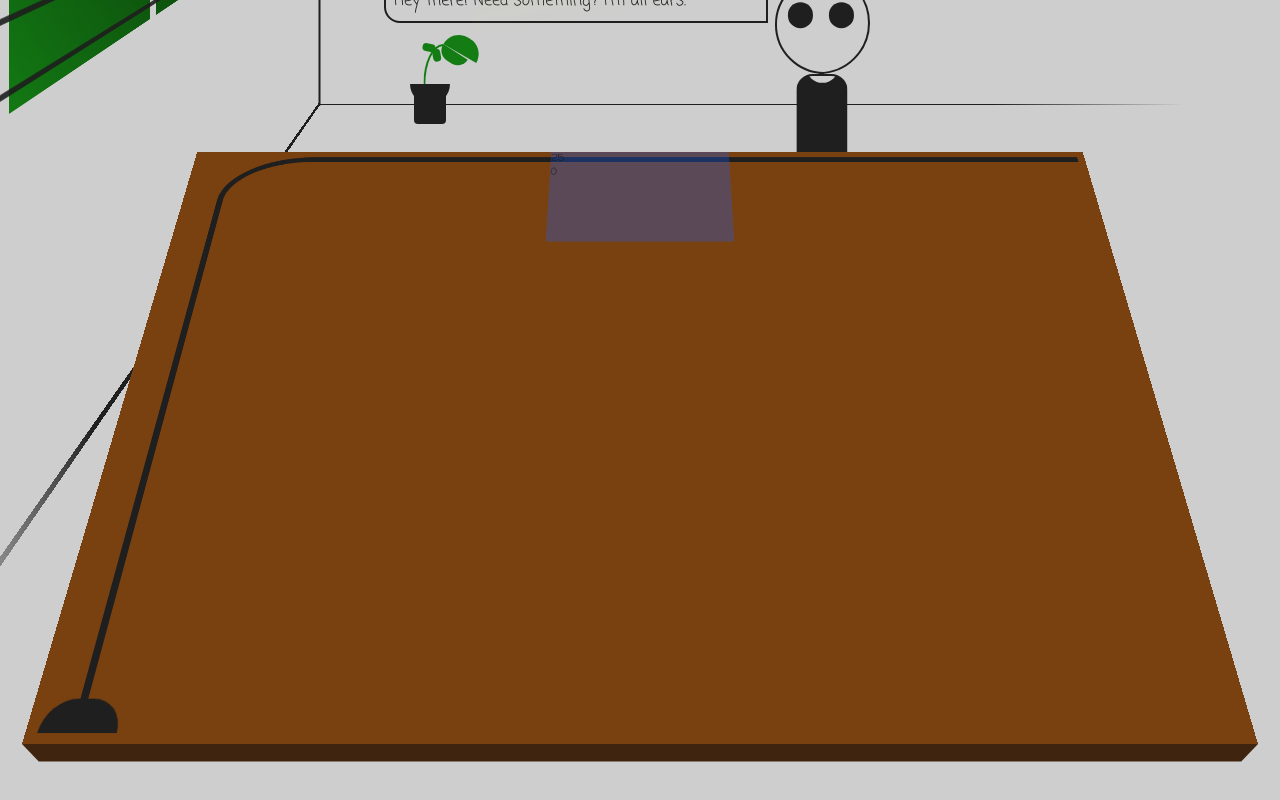
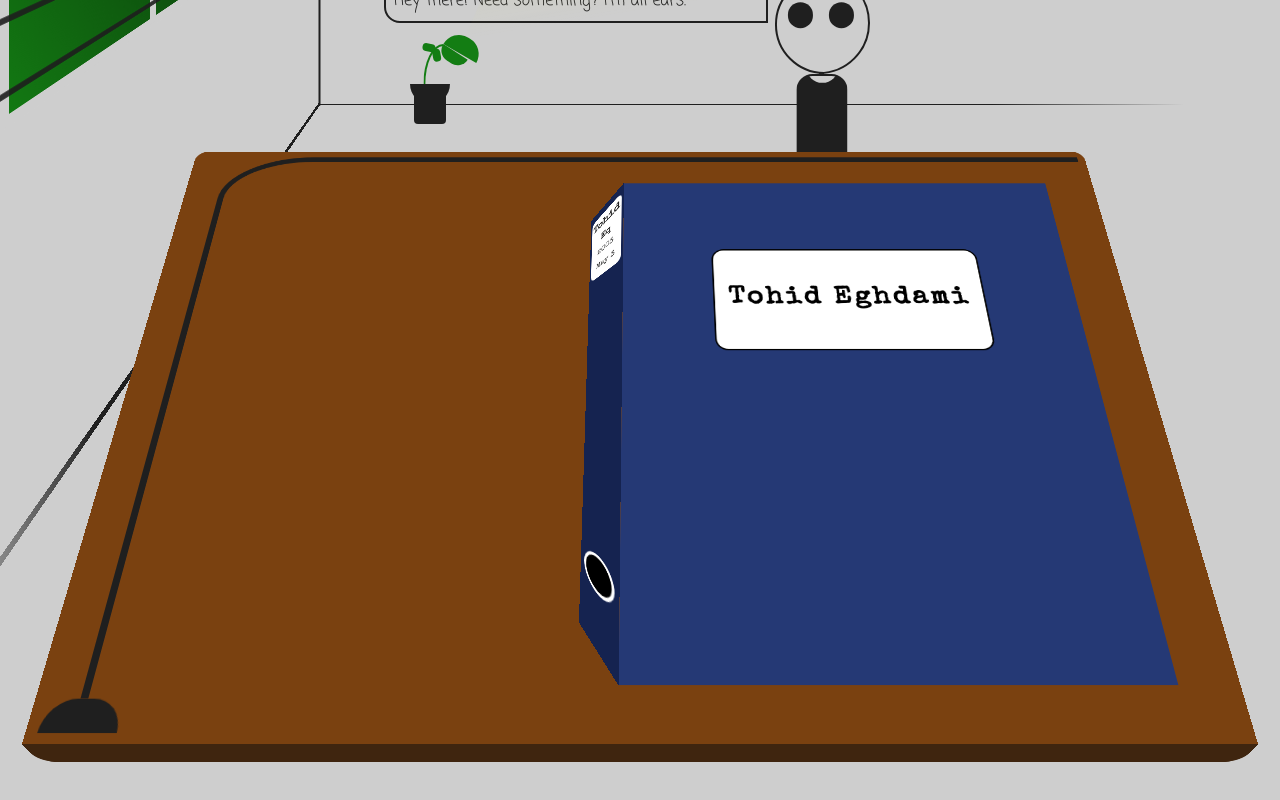
Before and after one commit to TohidEq/TohidEq, a Next.js app: page / in a window 1280 px wide. Shown: the part 428-1228 px from the top of the page. Built offline with nearby package versions, Linux system fonts and the light colour scheme.

Commit message:
Create Folder 1/3

```diff
--- a/src/app/globals.css
+++ b/src/app/globals.css
@@ -33,6 +33,9 @@
   --only-night-greenc:           #0c490c;
   --redc:                        #ff3535;
   --only-redc:                   #ff3535;
+
+  --only-bluec:                  #253975;
+  --only-night-bluec:            #152350;
   --woodenc:                     #7A4110;
   --only-woodenc:                #7A4110;
   --only-night-woodenc:          #3f250f;
@@ -80,10 +83,12 @@
   --color-only-black:             var(--only-black);
   --color-only-white:             var(--only-white);
   --color-only-redc:              var(--only-redc);
+  --color-only-bluec:             var(--only-bluec);
   --color-only-greenc:            var(--only-greenc);
   --color-only-woodenc:           var(--only-woodenc);
   --color-only-night-greenc:      var(--only-night-greenc);
   --color-only-night-woodenc:     var(--only-night-woodenc);
+  --color-only-night-bluec:       var(--only-night-bluec);
 
   --color-sky-day:                var(--sky-day);
   --color-sky-night:              var(--sky-night);
--- a/src/components/desk/desk.css
+++ b/src/components/desk/desk.css
@@ -11,6 +11,7 @@
 
 .desk__container{
   @apply w-full h-full
+  rounded-t-2xl
   bg-only-woodenc
   perspective-near;
 
@@ -22,6 +23,7 @@
   top-full
   left-0
   bg-only-night-woodenc
+  rounded-b-2xl
   w-full
   h-8
   perspective-midrange;
@@ -50,8 +52,8 @@
   ;
 }
 .desk__light__lamp{
-  @apply absolute
-  w-[calc(100vw-10vmin-10px)] h-full
+  @apply absolute z-30
+  w-[calc(100vw-10vmin-10px)] h-[calc(100%-4vmin)]
   left-[calc(5vmin-4px)]
   top-0
 
@@ -64,7 +66,7 @@
 
 }
 .desk__light__ray{
-  @apply absolute
+  @apply absolute z-50
   w-[90%] h-[10vmin]
   top-0 right-0
   bg-linear-to-b
@@ -79,12 +81,20 @@
 
 
 
-
+/* ------------------- */
+/* ------------------- */
 
 
 
 .desk__content{
-  @apply w-1/5 h-1/5 mx-auto bg-blue-600/30
+  @apply absolute
+  bg-blue-600/0
+  w-[80vmin]
+  aspect-square
+  top-1/2
+  right-0
+  -translate-y-1/2
+  translate-x-[-10%]
   pointer-events-auto ;
   perspective: 800px;
   transform-origin: bottom center;
--- a/src/components/desk/desk.tsx
+++ b/src/components/desk/desk.tsx
@@ -2,6 +2,7 @@
 'use client';
 
 import './desk.css';
+import Folder from '../folder/folder';
 
 
 export default function Desk(props: {scrollPercent:number}) {
@@ -38,9 +39,13 @@ export default function Desk(props: {scrollPercent:number}) {
           </div>
         </div>
         <div className="desk__content">
-          {rotatePercentToDeg(scrollPercent)}
-          <br />
-          { scrollPercent}
+          {/* TODO: remove this */}
+          {/* {rotatePercentToDeg(scrollPercent)} */}
+          {/* <br /> */}
+          {/* { scrollPercent} */}
+          {/* :ODOT */}
+
+          <Folder />
         </div>
       </div>
     </div>
--- /dev/null
+++ b/src/components/folder/folder.css
@@ -0,0 +1,156 @@
+@reference "../../app/globals.css";
+
+
+.folder{
+  @apply w-[90%] h-full
+  font-machine
+  bg-only-night-bluec
+  ml-auto;
+
+}
+
+.folder__container{
+  @apply w-full h-full
+  ;
+}
+
+.folder__content{
+  @apply relative
+  w-full h-full
+  ;
+}
+
+/* MINI COVER (LEFT) */
+.folder__cover-mini{
+  @apply  w-[10%] h-full
+  absolute
+  top-0
+  right-full
+  ;
+  perspective: 300px;
+
+}
+.folder__cover-mini__container{
+  @apply relative
+  w-full h-full
+  bg-only-night-bluec
+  pt-[20%]
+  ;
+  transform-origin: right center;
+  transform: perspective(200px) rotateY(-30deg);
+
+}
+
+.folder__cover-mini__content{
+  @apply
+  text-center
+  overflow-x-hidden
+  w-[90%]
+  mx-auto
+  py-[12%]
+  bg-pure-white
+  rounded-lg;
+}
+
+.folder__cover-mini__content h3,
+.folder__cover-mini__content h4{
+  @apply font-bold;
+}
+.folder__cover-mini__content h3{
+  @apply scale-90 md:scale-100;
+}
+
+.folder__cover-mini__content h4{
+  @apply scale-[0.8] md:scale-90;
+}
+
+.folder__cover-mini__content p{
+  @apply scale-75;
+}
+
+
+.folder__cover-mini__hole{
+  @apply absolute
+  w-[80%] aspect-square
+  bg-pure-white
+  rounded-full
+  bottom-[10%]
+  left-1/2
+  -translate-x-1/2
+  ;
+}
+
+
+.folder__cover-mini__hole span{
+  @apply absolute
+  w-[85%] h-[85%]
+  left-1/2 top-1/2
+  -translate-x-1/2
+  -translate-y-1/2
+  bg-pure-black
+  rounded-full;
+}
+
+
+/* ============= pages ================== */
+.folder__pages{
+  @apply w-full h-full;
+  perspective: 400px;
+}
+
+
+
+/* ====================================== */
+.folder__cover{
+  @apply bg-only-bluec
+  w-full h-full
+  transition-all duration-300;
+  transform-origin: left center;
+
+}
+
+
+.folder__cover:active{
+  transform: perspective(400px) rotateY(-180deg);
+}
+
+
+.folder__cover__content{
+  @apply transition-all duration-150
+}
+.folder__cover:active .folder__cover__content{
+  @apply opacity-0
+}
+
+
+
+
+
+
+
+
+
+
+
+
+
+
+
+
+
+/* =================================== */
+
+.folder__cover__content h2{
+  @apply absolute
+  w-[60%] py-[8%]
+  top-1/6 left-1/2
+  -translate-x-1/2
+  bg-pure-white text-pure-black
+  text-center
+  tracking-widest
+  font-bold
+  border-2 border-pure-black
+  rounded-2xl
+  text-[clamp(1.25rem,0.9375rem+1.5625vw,2.5rem)]
+  ;
+}
--- /dev/null
+++ b/src/components/folder/folder.tsx
@@ -0,0 +1,44 @@
+
+'use client';
+
+import { useState } from 'react';
+import './folder.css';
+
+export default function Folder() {
+
+  const [currentPage, setCurrentPage] = useState<number>(0);
+
+  return (
+    <div className="folder" id="folder">
+      <div className="folder__container">
+        <div className="folder__content">
+          <div className="folder__cover-mini">
+            <div className="folder__cover-mini__container">
+              <div className="folder__cover-mini__content">
+                <h3>Tohid</h3>
+                <h4>Eq</h4>
+                <p>2003</p>
+                <p>May 3</p>
+              </div>
+              <div className="folder__cover-mini__hole">
+                <span />
+              </div>
+            </div>
+          </div>
+          <div className="folder__pages">
+            <div className="folder__cover" id='fp-1'>
+              <div className="folder__cover__content">
+                <h2>Tohid Eghdami</h2>
+                <div className="folder__cover__lines">
+                  <span className='just-a-line'/>
+                  <span className='just-a-line'/>
+                </div>
+              </div>
+            </div>
+          </div>
+
+        </div>
+      </div>
+    </div>
+  );
+}
--- a/src/components/human/human.css
+++ b/src/components/human/human.css
@@ -86,8 +86,7 @@
   left-1/2
   -translate-x-1/2
   bg-linear-to-b
-  from-light/30
-  via-light/15
+  from-light/15
   to-transparent
   transition-all duration-200
   opacity-0
```
